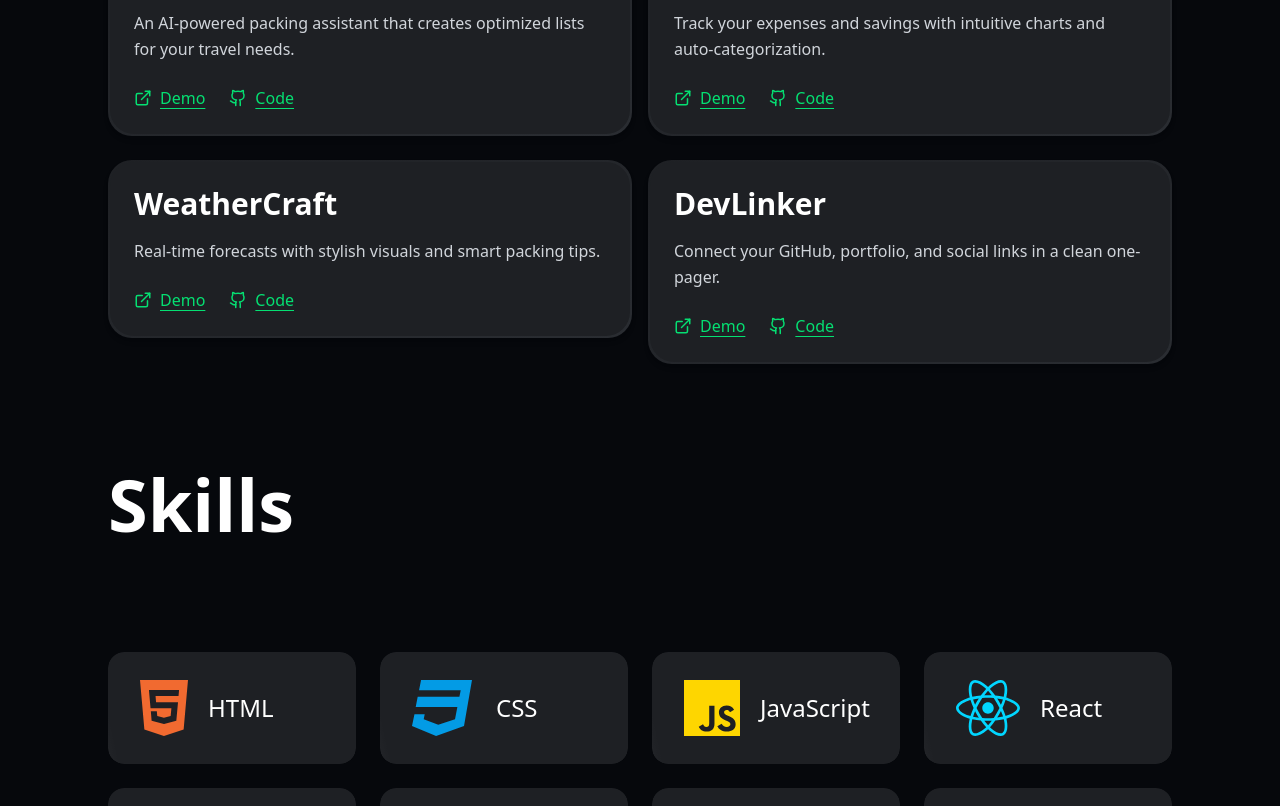
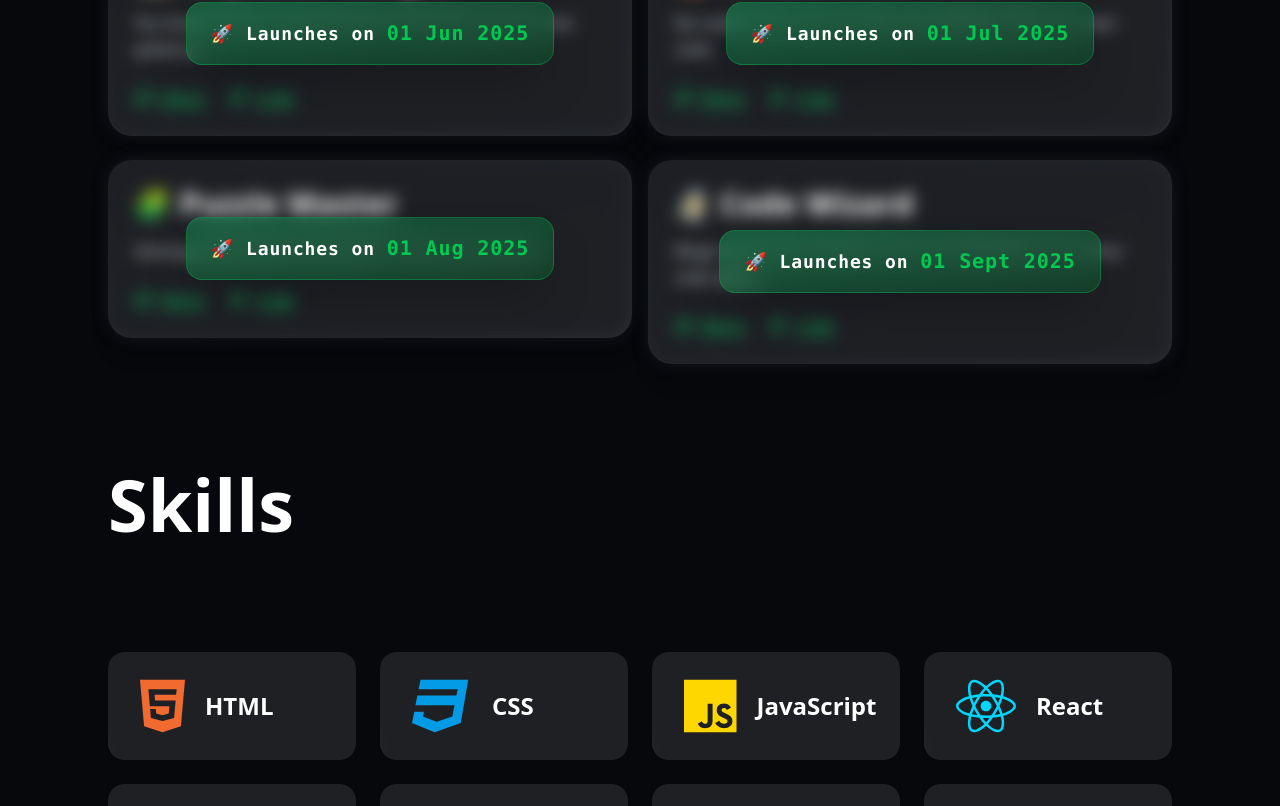
Before and after one commit to ivanmitkovski00/ivanmitkovski.dev, a React (Vite) app: page / in a window 1280 px wide. Shown: the part 1592-2398 px from the top of the page. Built offline with nearby package versions, Linux system fonts and the light colour scheme.

Commit message:
Fixed mobile responsiveness and added launch dates on projects

```diff
--- a/src/components/Hero.tsx
+++ b/src/components/Hero.tsx
@@ -75,7 +75,7 @@ export default function Hero() {
           initial={{ opacity: 0, y: 40 }}
           animate={{ opacity: 1, y: 0 }}
           transition={{ duration: 1, ease: "easeOut" }}
-          className="text-4xl sm:text-5xl md:text-6xl lg:text-8xl font-heading font-semibold tracking-wide text-white leading-tight"
+          className="text-5xl sm:text-5xl md:text-6xl lg:text-8xl font-heading font-semibold tracking-wide text-white leading-tight"
         >
           {renderAnimatedText("Ivan")}
           <br />
@@ -83,14 +83,16 @@ export default function Hero() {
           <div className="absolute bottom-0 left-0 w-full h-1 bg-gradient-to-r from-green-300 via-white to-green-300 transform scale-x-0 hover:scale-x-100 transition-transform duration-300 ease-in-out" />
         </motion.h1>
 
-        <h2 className="mt-6 text-base sm:text-lg md:text-xl lg:text-2xl font-thin tracking-widest px-1 flex justify-center lg:justify-start items-center font-mono text-green-400">
+        <h2 className="mt-6 text-sm sm:text-lg md:text-xl lg:text-2xl font-thin tracking-widest px-1 flex justify-center lg:justify-start items-center font-mono text-green-400">
           {displayedText}
           <span className="w-[1ch] ml-1 animate-cursor">|</span>
-          {!isTyping && <span className="ml-2 animate-dots">{dots}</span>}
+          {!isTyping && (
+            <span className="ml-2 animate-dots hidden sm:inline-block">{dots}</span>
+          )}
         </h2>
       </div>
 
-      <div className="mt-8 lg:mt-0 w-48 h-48 sm:w-56 sm:h-56 md:w-64 md:h-64 lg:w-80 lg:h-80 xl:w-96 xl:h-96 perspective-[1000px] z-10">
+      <div className="mt-8 lg:mt-0 w-52 h-52 sm:w-56 sm:h-56 md:w-64 md:h-64 lg:w-80 lg:h-80 xl:w-96 xl:h-96 perspective-[1000px] z-10">
         <motion.div
           className="relative w-full h-full"
           style={{ transformStyle: "preserve-3d" }}
--- a/src/components/Project.tsx
+++ b/src/components/Project.tsx
@@ -6,6 +6,7 @@ type ProjectProps = {
   projectDescription: string;
   demoLink: string;
   codeRepoLink: string;
+  releaseDate: string;
 };
 
 export default function Project({
@@ -13,12 +14,19 @@ export default function Project({
   projectDescription,
   demoLink,
   codeRepoLink,
+  releaseDate,
 }: ProjectProps) {
+  const formattedDate = new Date(releaseDate).toLocaleDateString("en-GB", {
+    day: "2-digit",
+    month: "short",
+    year: "numeric",
+  });
+
   return (
-    <motion.div className="relative group rounded-3xl bg-gradient-to-br from-[#1E2024] to-[#2A2D32] p-[2px] shadow-md hover:shadow-xl">
-      <div className="w-full h-full rounded-3xl bg-[#1E2024] p-6 flex flex-col justify-between transition-all duration-300 group-hover:bg-[#1b1d21]">
+    <motion.div className="relative group rounded-3xl bg-gradient-to-br from-[#1E2024] to-[#2A2D32] p-[2px] shadow-xl hover:shadow-2xl transition-all duration-500">
+      <div className="blur-[8px] relative w-full h-full rounded-3xl bg-[#1E2024]/90 backdrop-blur-[12px] p-4 md:p-6 flex flex-col justify-between transition-all duration-500 group-hover:bg-[#1b1d21]">
         <div className="space-y-4">
-          <h4 className="text-white text-2xl md:text-3xl font-bold transition-colors duration-300 group-hover:text-green-400">
+          <h4 className="text-white text-lg md:text-2xl lg:text-3xl font-extrabold tracking-wide transition-colors duration-300 group-hover:text-green-400">
             {projectName}
           </h4>
           <p className="text-[#D1D5DB] text-sm md:text-base leading-relaxed">
@@ -26,7 +34,7 @@ export default function Project({
           </p>
         </div>
 
-        <div className="mt-6 flex space-x-6">
+        <div className="mt-4 sm:mt-6 flex flex-col sm:flex-row space-x-0 sm:space-x-6 space-y-4 sm:space-y-0">
           <a
             href={demoLink}
             target="_blank"
@@ -47,6 +55,22 @@ export default function Project({
           </a>
         </div>
       </div>
+      <motion.div
+        initial={{ opacity: 0, scale: 0.8 }}
+        animate={{ opacity: 1, scale: 1 }}
+        transition={{
+          opacity: { duration: 1.5, ease: "linear" },
+          scale: { type: "spring", stiffness: 100, damping: 20 },
+        }}
+        className="absolute inset-0 flex items-center justify-center z-30 pointer-events-none"
+      >
+        <div className="bg-gradient-to-br from-green-400/30 to-green-700/30 backdrop-blur-lg border border-green-500/30 rounded-2xl px-4 sm:px-6 py-3 sm:py-4 text-center shadow-2xl text-green-300 font-extrabold text-sm sm:text-base md:text-lg tracking-wider font-mono">
+          <span className="text-white">🚀 Launches on </span>
+          <span className="text-green-500 text-lg sm:text-xl font-extrabold">
+            {formattedDate}
+          </span>
+        </div>
+      </motion.div>
     </motion.div>
   );
 }
--- a/src/components/Projects.tsx
+++ b/src/components/Projects.tsx
@@ -2,40 +2,52 @@ import { useRef } from "react";
 import { motion, useInView } from "framer-motion";
 import Project from "./Project";
 
-const projects = [
-  {
-    projectName: "PackSense AI",
-    projectDescription:
-      "An AI-powered packing assistant that creates optimized lists for your travel needs.",
-    demoLink: "#",
-    codeRepoLink: "#",
-  },
-  {
-    projectName: "BudgetWise",
-    projectDescription:
-      "Track your expenses and savings with intuitive charts and auto-categorization.",
-    demoLink: "#",
-    codeRepoLink: "#",
-  },
-  {
-    projectName: "WeatherCraft",
-    projectDescription:
-      "Real-time forecasts with stylish visuals and smart packing tips.",
-    demoLink: "#",
-    codeRepoLink: "#",
-  },
-  {
-    projectName: "DevLinker",
-    projectDescription:
-      "Connect your GitHub, portfolio, and social links in a clean one-pager.",
-    demoLink: "#",
-    codeRepoLink: "#",
-  },
-];
+type ProjectItem = {
+  projectName: string;
+  projectDescription: string;
+  demoLink: string;
+  codeRepoLink: string;
+  releaseDate: string;
+};
 
 export default function Projects() {
   const ref = useRef(null);
   const inView = useInView(ref, { once: true, amount: 0.3 });
+
+  const projects: ProjectItem[] = [
+    {
+      projectName: "🕵️ Inspector Gadget",
+      projectDescription:
+        "You found the blur? Now find the real secrets: practice and patience.",
+      demoLink: "#",
+      codeRepoLink: "#",
+      releaseDate: "2025-06-01T00:00:00",
+    },
+    {
+      projectName: "🍪 Cookie Thief",
+      projectDescription:
+        "No cookies here, just crumbs of knowledge. Bake your own code.",
+      demoLink: "#",
+      codeRepoLink: "#",
+      releaseDate: "2025-07-01T00:00:00",
+    },
+    {
+      projectName: "🧩 Puzzle Master",
+      projectDescription:
+        "Solving puzzles beats hacking CSS. Level up your skills.",
+      demoLink: "#",
+      codeRepoLink: "#",
+      releaseDate: "2025-08-01T00:00:00",
+    },
+    {
+      projectName: "🧙‍♂️ Code Wizard",
+      projectDescription:
+        "Magic isn't in blur removal. It's in your fingertips. Cast some code spells.",
+      demoLink: "#",
+      codeRepoLink: "#",
+      releaseDate: "2025-09-01T00:00:00",
+    },
+  ];
 
   return (
     <section ref={ref} className="px-7 py-10 mt-18">
--- a/src/components/Skill.tsx
+++ b/src/components/Skill.tsx
@@ -7,10 +7,10 @@ type Skill = {
 
 export default function Skill({ skillIcon, skillName }: Skill) {
   return (
-    <div className="relative group overflow-hidden rounded-2xl">
-      <div className="flex items-center gap-4 sm:gap-5 px-6 sm:px-8 py-4 sm:py-6 bg-[#1E2024] rounded-2xl shadow-md hover:shadow-lg transition duration-300">
-        {skillIcon}
-        <span className="text-white font-medium text-xl sm:text-2xl">
+    <div className="relative group overflow-hidden rounded-2xl w-full max-w-[95vw] sm:max-w-sm md:max-w-md lg:max-w-lg mx-auto">
+      <div className="flex items-center gap-3 sm:gap-5 px-4 sm:px-6 md:px-8 py-3 sm:py-5 md:py-6 bg-[#1E2024] rounded-2xl shadow-md hover:shadow-lg transition duration-300">
+        <div className="text-2xl sm:text-3xl md:text-5xl">{skillIcon}</div>
+        <span className="text-white font-semibold text-base sm:text-lg md:text-2xl break-words">
           {skillName}
         </span>
       </div>
--- a/src/components/Skills.tsx
+++ b/src/components/Skills.tsx
@@ -75,7 +75,11 @@ export default function Skills() {
           >
             <Skill
               skillIcon={
-                <FontAwesomeIcon icon={icon} size="4x" color={color} />
+                <FontAwesomeIcon
+                  icon={icon}
+                  className="text-3xl sm:text-4xl md:text-5xl lg:text-6xl"
+                  color={color}
+                />
               }
               skillName={name}
             />
```
